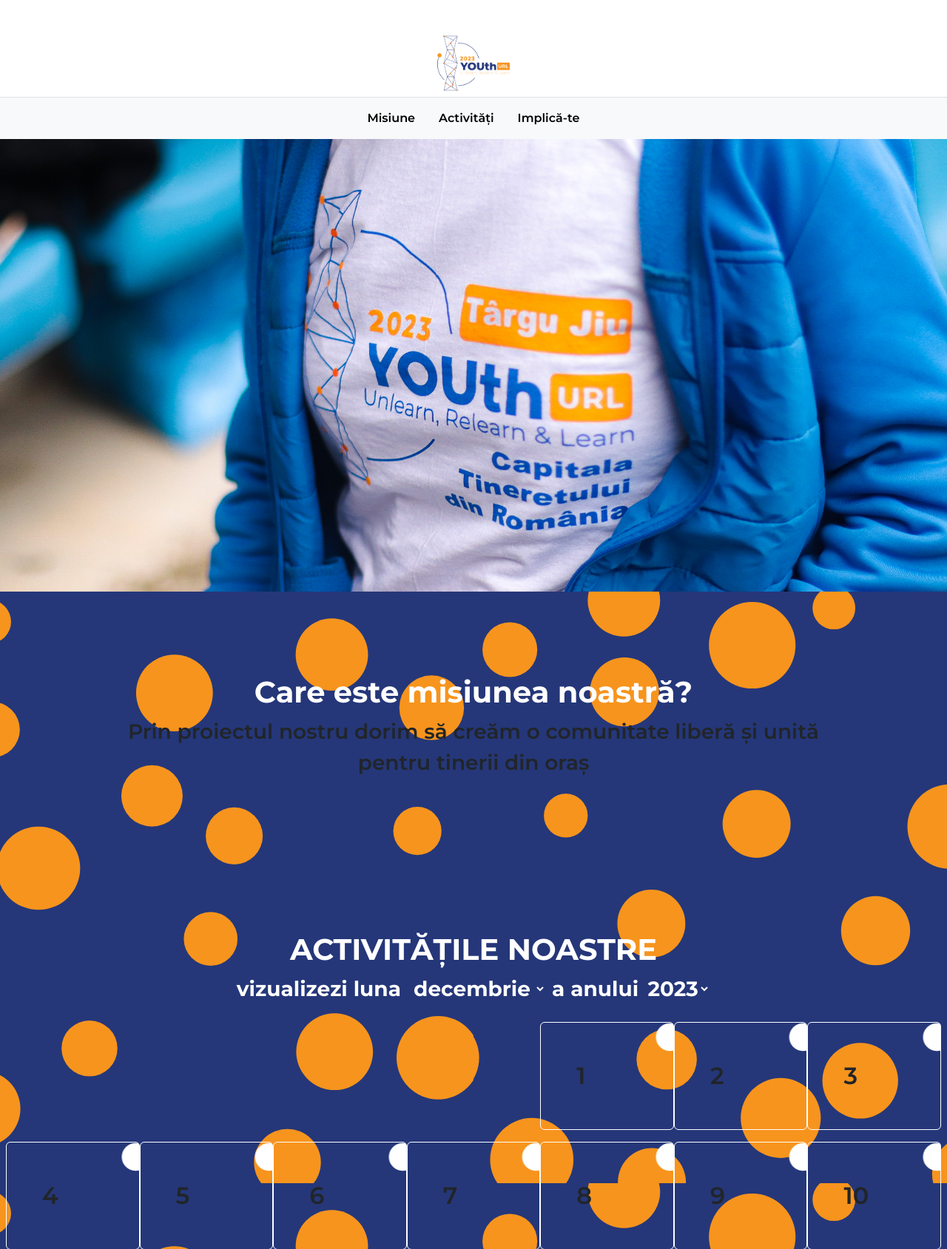
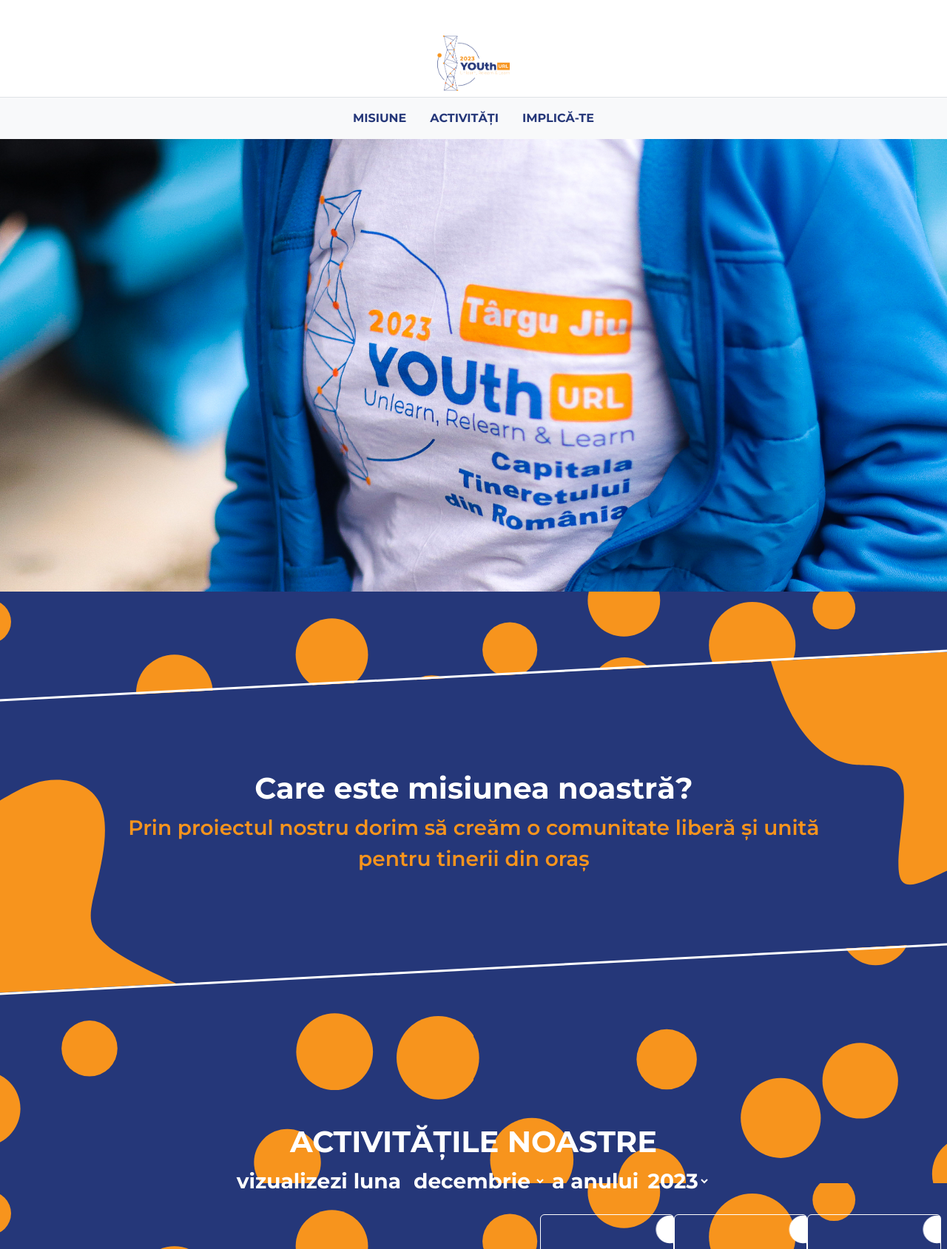
Before and after one commit to andreifrintu/targujiuurl.ro, a PHP site: page / in a window 1280 px wide. Shown: the top 1689 px of the page at 74% size. Run offline with PHP 8.4, Linux system fonts and the light colour scheme; data that the repository does not hold is empty; a stand-in replaces the project's code that opens the database connection.

Commit message:
added styles

```diff
--- a/static/styles.css
+++ b/static/styles.css
@@ -44,6 +44,23 @@
     opacity: 80%;
     transition: .2s;
 }
+a.nav-link, a.nav-link:active, a.nav-link:focus {
+    font-weight: 700;
+    text-transform: uppercase;
+    color: var(--albastru) !important;
+	  border-radius: 7px;
+    transition: .2s;
+}
+a.nav-link:hover {
+    color: var(--galben) !important;
+    background: #e9ecef;
+    border-radius: 7px;
+    transition: .2s;
+}
+/* Text align justify */
+.text-justify {
+	text-align: justify !important;
+}
 
 /* Hero section */
 .hero {
@@ -61,6 +78,31 @@
     background-repeat: no-repeat;
     background-size: cover;
 }
+/* Diagonal sections */
+.diagonal {
+    min-height: 50vh;
+    background: url('background-2.svg');
+    background-size: cover;
+    background-position: center;
+    color: var(--galben);
+    display: flex;
+    justify-content: center;
+    align-items: center;
+    transform: skewY(-3deg);
+    border-top: 3px solid #fff;
+    border-bottom: 3px solid #fff;
+}
+.diagonal_sec {
+    transform: skewY(3deg) !important;
+}
+.rev-diagonal {
+    text-underline-offset: 8px;
+    transform: skewY(3deg);
+}
+.rev-diagonal_sec {
+    text-underline-offset: 8px;
+    transform: skewY(-3deg);
+}
 
 /* Body background */
 .middle {
```
